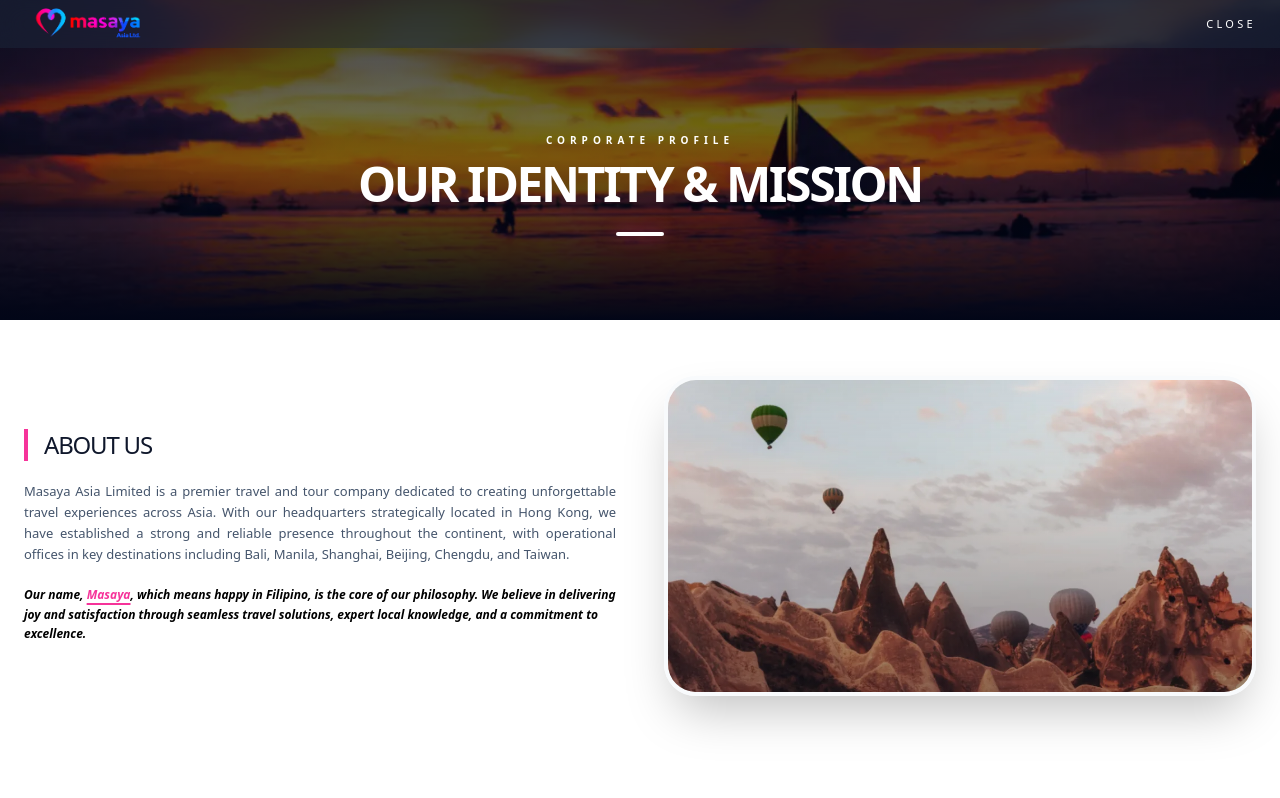
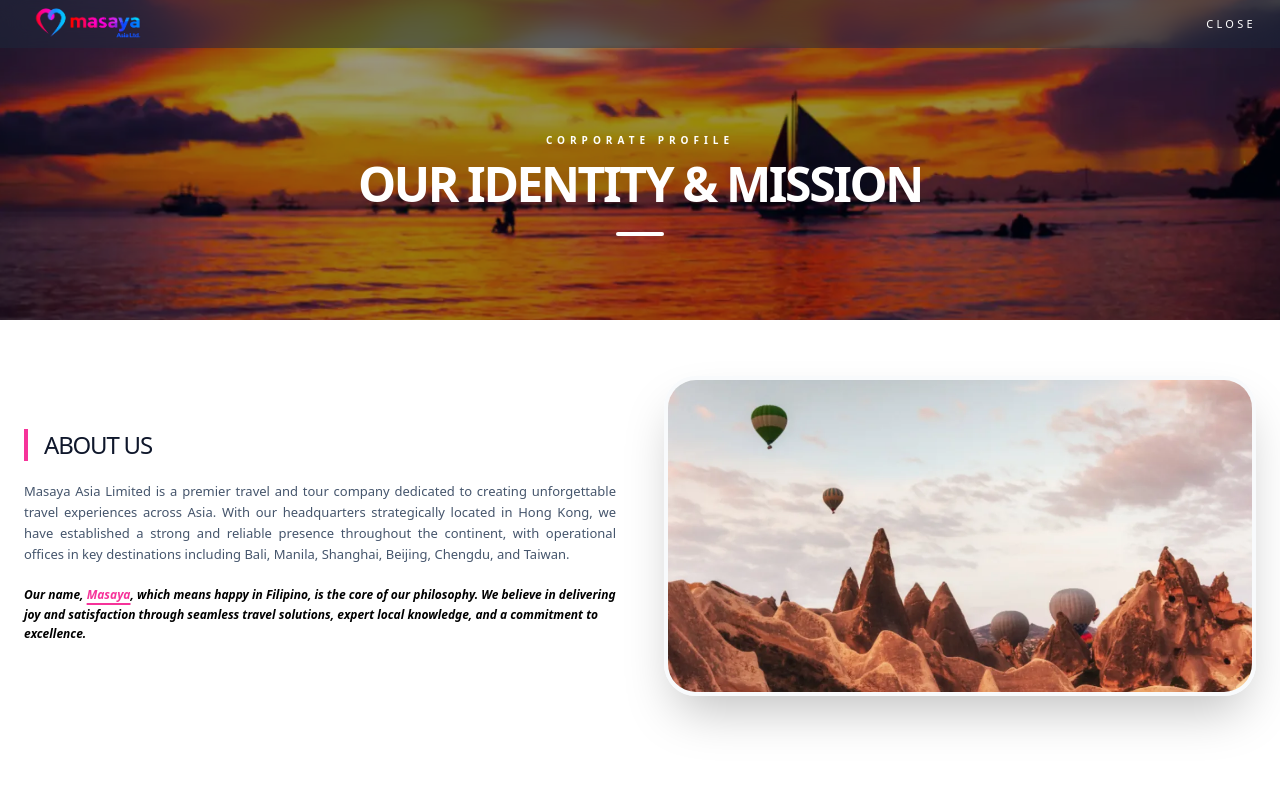
Before and after one commit to clotsss/masayaasia, a Next.js app: page /about-us in a window 1280 px wide. Shown: the top 798 px of the page. Built offline with nearby package versions, Linux system fonts and the light colour scheme.

Commit message:
Update page.js
fix image

```diff
--- a/app/about-us/page.js
+++ b/app/about-us/page.js
@@ -54,7 +54,7 @@ export default function AboutUs() {
             unoptimized
           />
           {/* Fixed Gradient Overlay */}
-          <div className="absolute inset-0 bg-gradient-to-b from-slate-950/60 via-slate-950/20 to-slate-950"></div>
+          <div className="absolute inset-0 bg-latient-to-b from-slate-950/60 via-slate-950/20 to-slate-950"></div>
         </div>
         <div className="relative z-10 text-center px-4">
           <p className="text-white font-bold uppercase tracking-[0.5em] text-[10px] mb-3">Corporate Profile</p>
@@ -95,7 +95,7 @@ export default function AboutUs() {
                 />
               </div>
             ))}
-            <div className="absolute inset-0 bg-gradient-to-t from-slate-950/40 to-transparent"></div>
+            <div className="absolute inset-0 bg-latient-to-t from-slate-950/40 to-transparent"></div>
           </div>
         </div>
       </section>
```
